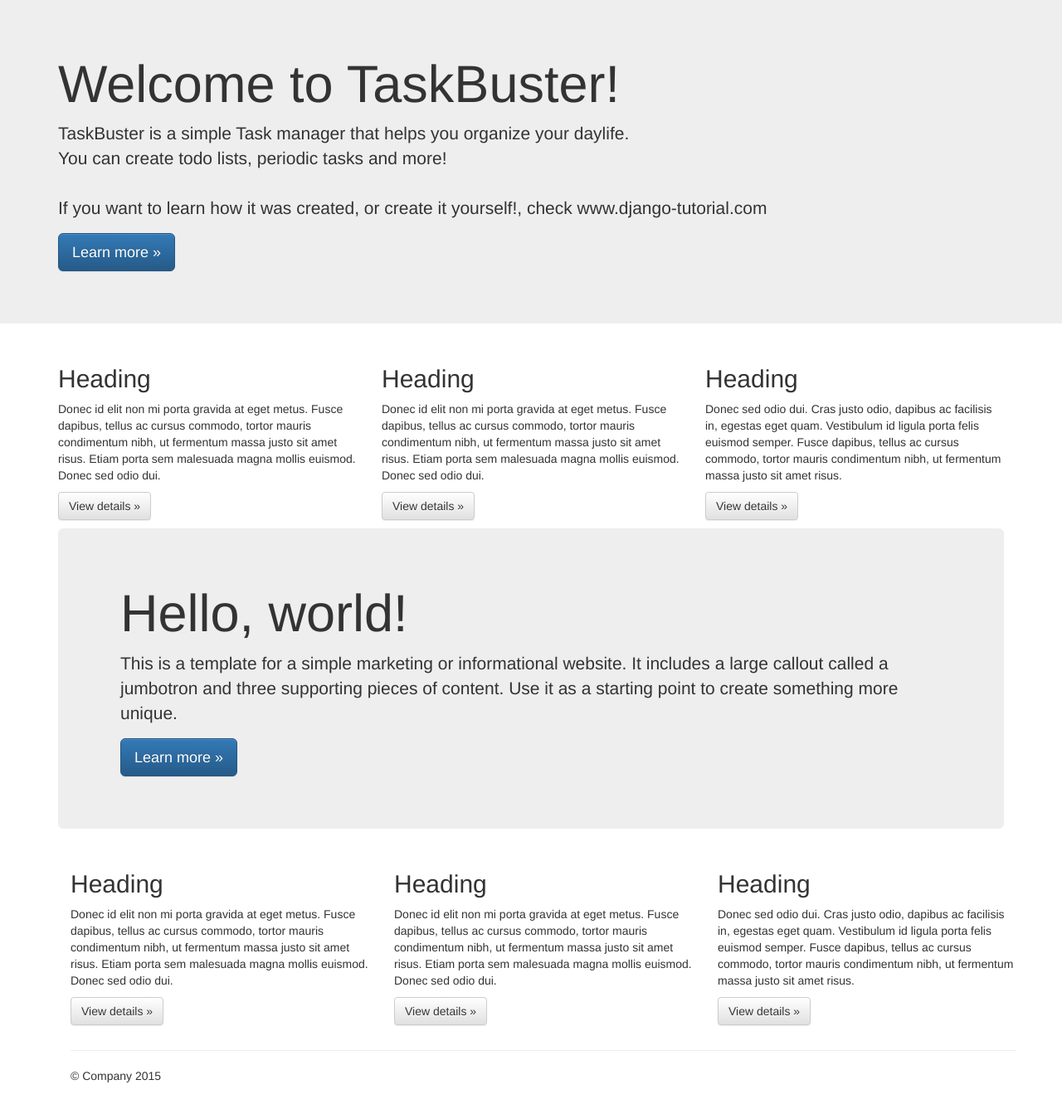
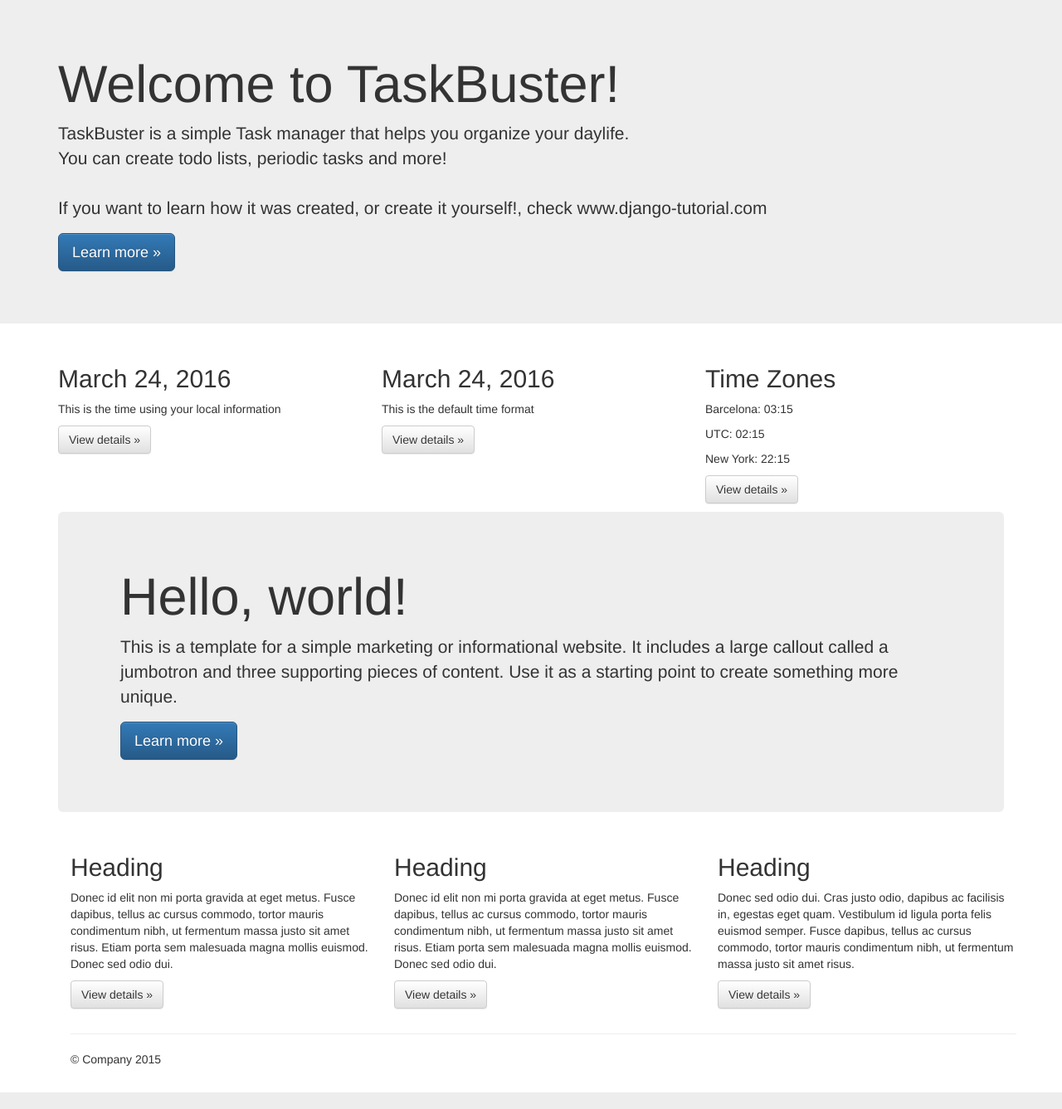
Before and after one commit to davejonesbkk/taskbuster, a Django app: page /en/ in a window 1280 px wide. Shown: the part 51-1388 px from the top of the page at 83% size. Run offline with Django 3.2, Linux system fonts and the light colour scheme; some libraries are stand-ins or nearby versions.

Commit message:
Internationalization and localization

```diff
--- /dev/null
+++ b/requirements.txt
@@ -0,0 +1,3 @@
+Django==1.9.4
+pytz==2016.2
+selenium==2.53.1
--- a/taskbuster/settings/base.py
+++ b/taskbuster/settings/base.py
@@ -129,7 +129,7 @@ AUTH_PASSWORD_VALIDATORS = [
 
 LANGUAGE_CODE = 'en-us'
 
-TIME_ZONE = 'UTC'
+TIME_ZONE = 'Europe/Madrid'
 
 USE_I18N = True
 
--- a/taskbuster/templates/taskbuster/index.html
+++ b/taskbuster/templates/taskbuster/index.html
@@ -1,5 +1,7 @@
 {% extends "base.html" %}
 {% load i18n %}
+{% load l10n %}
+{% load tz %}
 {% block head_title %}TaskBuster Django Tutorial{% endblock %}
 
 {% block content %}
@@ -17,18 +19,24 @@
       <!-- Example row of columns -->
       <div class="row">
         <div class="col-md-4">
-          <h2>Heading</h2>
-          <p>Donec id elit non mi porta gravida at eget metus. Fusce dapibus, tellus ac cursus commodo, tortor mauris condimentum nibh, ut fermentum massa justo sit amet risus. Etiam porta sem malesuada magna mollis euismod. Donec sed odio dui. </p>
+          <h2 id="local-date">{{today}}</h2>
+          <p>This is the time using your local information</p>
+
           <p><a class="btn btn-default" href="#" role="button">View details &raquo;</a></p>
         </div>
         <div class="col-md-4">
-          <h2>Heading</h2>
-          <p>Donec id elit non mi porta gravida at eget metus. Fusce dapibus, tellus ac cursus commodo, tortor mauris condimentum nibh, ut fermentum massa justo sit amet risus. Etiam porta sem malesuada magna mollis euismod. Donec sed odio dui. </p>
+          <h2 id="non-local-date">{{today|unlocalize}}</h2>
+          <p>This is the default time format</p>
+
           <p><a class="btn btn-default" href="#" role="button">View details &raquo;</a></p>
        </div>
         <div class="col-md-4">
-          <h2>Heading</h2>
-          <p>Donec sed odio dui. Cras justo odio, dapibus ac facilisis in, egestas eget quam. Vestibulum id ligula porta felis euismod semper. Fusce dapibus, tellus ac cursus commodo, tortor mauris condimentum nibh, ut fermentum massa justo sit amet risus.</p>
+          <h2>Time Zones</h2>
+          <p> Barcelona: <span id="time-tz">{{now|time:"H:i"}}</span></p>
+    	  <p> UTC: <span id="time-utc">{{now|utc|time:"H:i"}}</span></p>
+    	  <p> New York: <span id="time-ny">
+           		{{now|timezone:"America/New_York"|time:"H:i"}}</span></p>
+
           <p><a class="btn btn-default" href="#" role="button">View details &raquo;</a></p>
         </div>
       </div>
--- a/taskbuster/views.py
+++ b/taskbuster/views.py
@@ -1,9 +1,13 @@
 # _*_ coding: utf-8 _*_
 
 from django.shortcuts import render
+from django.utils.timezone import now
+import datetime
 
 def home(request):
-	return render(request, "taskbuster/index.html", {})
+	today = datetime.date.today()
+	return render(request, "taskbuster/index.html",
+						 {'today': today, 'now': now()})
 
 def home_files(request, filename):
 	return render(request, filename, {}, content_type='text/plain')
```
Also changed, not shown: functional_tests/test_all_users.py (+22 -0 lines), taskbuster/locale/ca/LC_MESSAGES/django.po, 1 other file.
